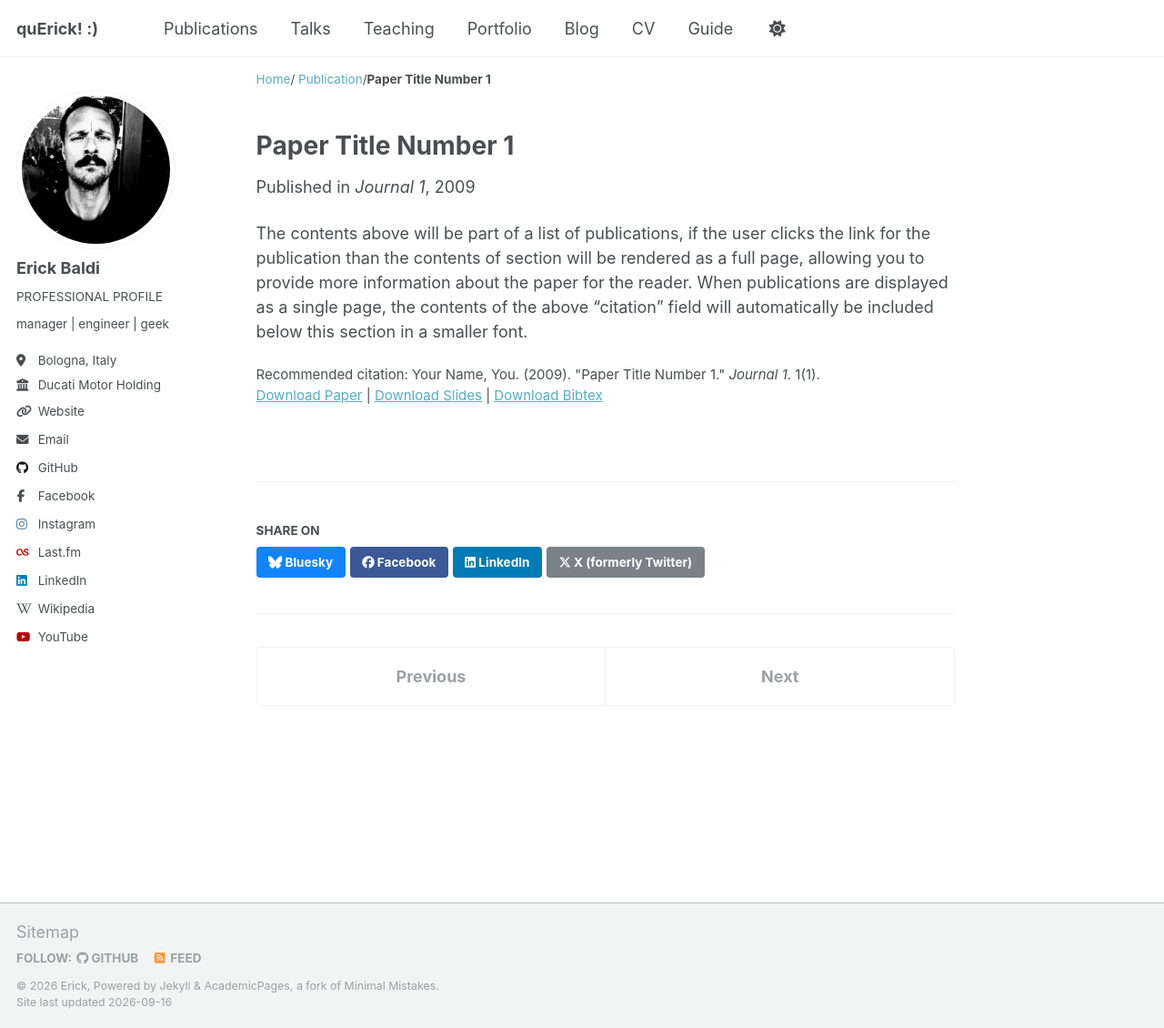
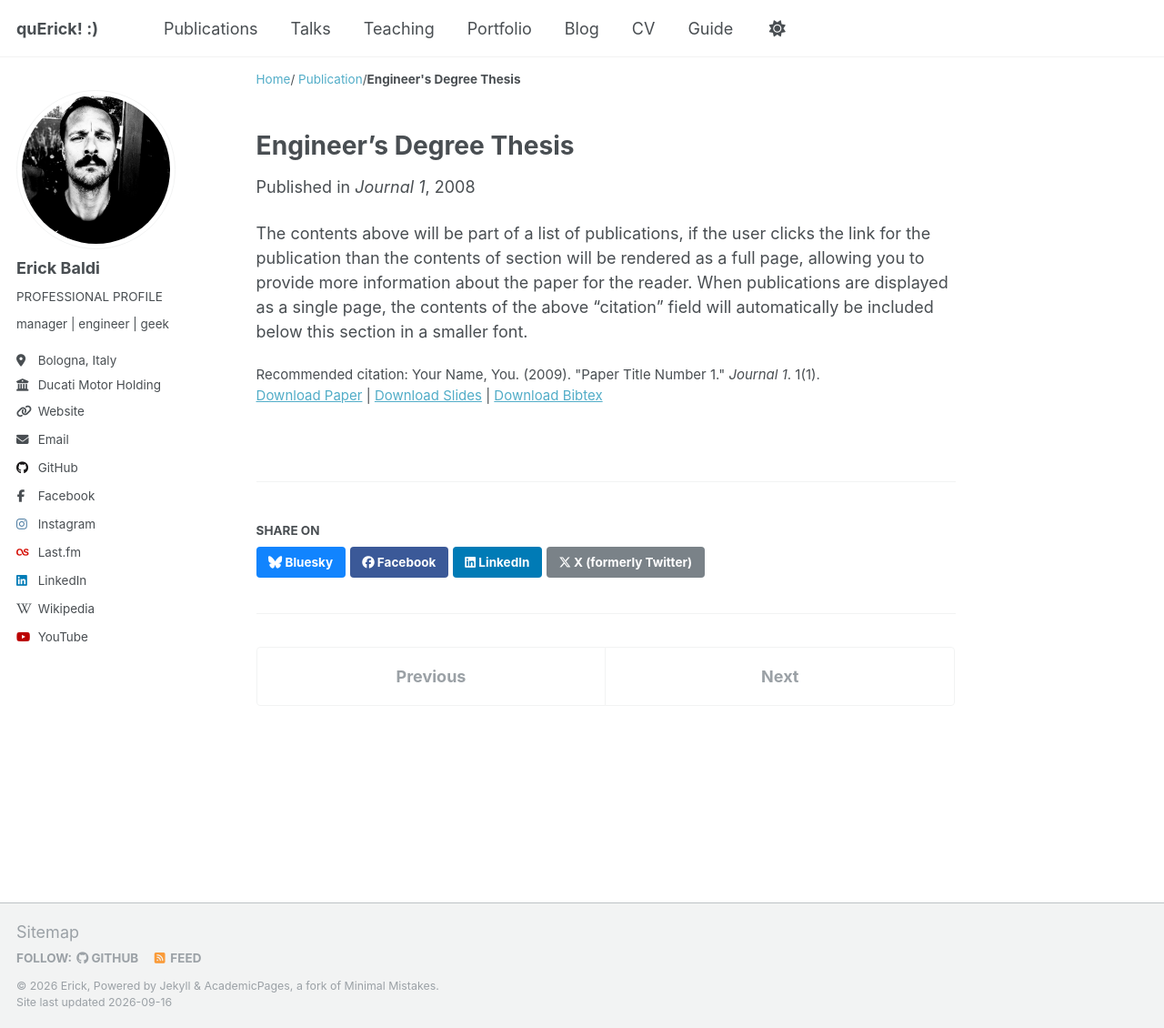
Before and after one commit to erickbaldi/erickbaldi.github.io, a Jekyll site: the page built from _publications/2009-10-01-paper-title-number-1.md, in a window 1280 px wide and 1130 px high. Shown: the whole window at 91% size. Built offline with Jekyll 4.4.1, drawn with Linux system fonts in a browser that asks for light colours; a script that is not in the unit is left out.

Commit message:
Update publication details for Engineer's Degree Thesis

```diff
--- a/_publications/2009-10-01-paper-title-number-1.md
+++ b/_publications/2009-10-01-paper-title-number-1.md
@@ -1,14 +1,14 @@
 ---
-title: "Paper Title Number 1"
+title: "Engineer's Degree Thesis"
 collection: publications
 category: manuscripts
-permalink: /publication/2009-10-01-paper-title-number-1
-excerpt: 'This paper is about the number 1. The number 2 is left for future work.'
-date: 2009-10-01
+permalink: /publication/2008-07-24-engineer-degree-thesis
+excerpt: 'Modelli e algoritmi per la ottimizzazione di layout fieristici'
+date: 2008-07-24
 venue: 'Journal 1'
-slidesurl: 'http://academicpages.github.io/files/slides1.pdf'
+slidesurl: 'https://docs.google.com/presentation/d/e/2PACX-1vRkHoU_SsWBQDzhAF6io8_uDq136COjqAZNjFCEuKN6Ncy_SQu8_i8mL6msoUkA3uXVZ6gP65PSh6QG/pub?start=true&amp;loop=true&amp;delayms=60000'
 paperurl: 'http://academicpages.github.io/files/paper1.pdf'
-bibtexurl: 'http://academicpages.github.io/files/bibtex1.bib'
+bibtexurl: ''
 citation: 'Your Name, You. (2009). &quot;Paper Title Number 1.&quot; <i>Journal 1</i>. 1(1).'
 ---
 The contents above will be part of a list of publications, if the user clicks the link for the publication than the contents of section will be rendered as a full page, allowing you to provide more information about the paper for the reader. When publications are displayed as a single page, the contents of the above "citation" field will automatically be included below this section in a smaller font.
```
